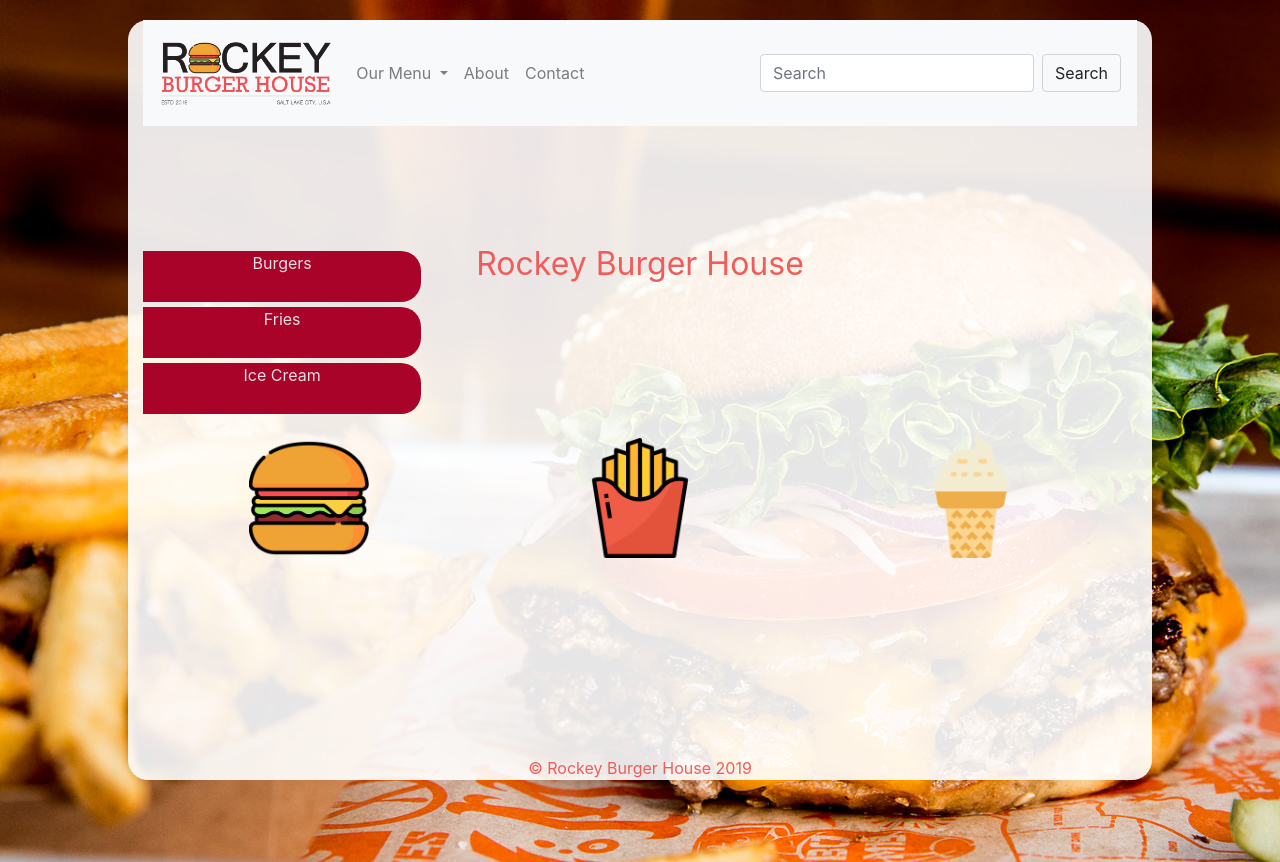
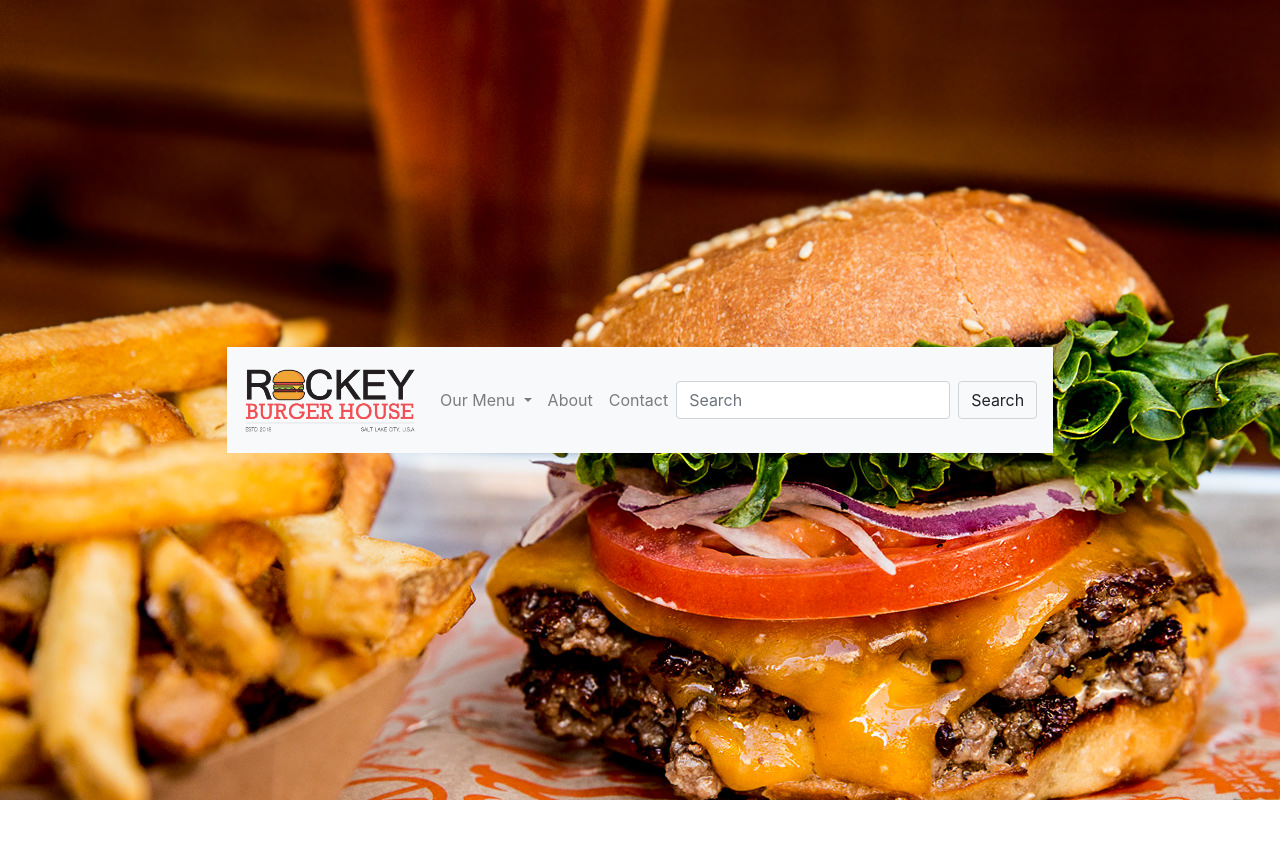
Before and after one commit to Devitar/Rockey-Burger-House-Website, a website: page Index.html in a window 1280 px wide. After the commit the page ends 800 px from the top, so only its background shows below. Drawn offline with nearby package versions, Linux system fonts and the light colour scheme.

Commit message:
Undo this
Pull from desktop pc

```diff
--- a/Index.html
+++ b/Index.html
@@ -1,21 +1,26 @@
 <!DOCTYPE html>
 <html lang="en">
+
 <head>
     <meta charset="UTF-8">
     <title>Rocky Burger House</title>
-    <link rel="stylesheet" href="https://stackpath.bootstrapcdn.com/bootstrap/4.2.1/css/bootstrap.min.css" integrity="sha384-GJzZqFGwb1QTTN6wy59ffF1BuGJpLSa9DkKMp0DgiMDm4iYMj70gZWKYbI706tWS" crossorigin="anonymous">
-    <link href="./Styles/CSS/mainStyle.css" rel="stylesheet" type="text/css"/>
+    <link rel="stylesheet" href="https://stackpath.bootstrapcdn.com/bootstrap/4.2.1/css/bootstrap.min.css" integrity="sha384-GJzZqFGwb1QTTN6wy59ffF1BuGJpLSa9DkKMp0DgiMDm4iYMj70gZWKYbI706tWS"
+        crossorigin="anonymous">
+    <link href="./Styles/CSS/mainStyle.css" rel="stylesheet" type="text/css" />
     <link href="https://fonts.googleapis.com/css?family=Montserrat" rel="stylesheet">
-    <script defer src="https://code.jquery.com/jquery-3.3.1.slim.min.js" integrity="sha384-q8i/X+965DzO0rT7abK41JStQIAqVgRVzpbzo5smXKp4YfRvH+8abtTE1Pi6jizo" crossorigin="anonymous"></script>
-    <script defer src="https://cdnjs.cloudflare.com/ajax/libs/popper.js/1.14.6/umd/popper.min.js" integrity="sha384-wHAiFfRlMFy6i5SRaxvfOCifBUQy1xHdJ/yoi7FRNXMRBu5WHdZYu1hA6ZOblgut" crossorigin="anonymous"></script>
-    <script defer src="https://stackpath.bootstrapcdn.com/bootstrap/4.2.1/js/bootstrap.min.js" integrity="sha384-B0UglyR+jN6CkvvICOB2joaf5I4l3gm9GU6Hc1og6Ls7i6U/mkkaduKaBhlAXv9k" crossorigin="anonymous"></script>
+    <script defer src="https://code.jquery.com/jquery-3.3.1.slim.min.js" integrity="sha384-q8i/X+965DzO0rT7abK41JStQIAqVgRVzpbzo5smXKp4YfRvH+8abtTE1Pi6jizo"
+        crossorigin="anonymous"></script>
+    <script defer src="https://cdnjs.cloudflare.com/ajax/libs/popper.js/1.14.6/umd/popper.min.js" integrity="sha384-wHAiFfRlMFy6i5SRaxvfOCifBUQy1xHdJ/yoi7FRNXMRBu5WHdZYu1hA6ZOblgut"
+        crossorigin="anonymous"></script>
+    <script defer src="https://stackpath.bootstrapcdn.com/bootstrap/4.2.1/js/bootstrap.min.js" integrity="sha384-B0UglyR+jN6CkvvICOB2joaf5I4l3gm9GU6Hc1og6Ls7i6U/mkkaduKaBhlAXv9k"
+        crossorigin="anonymous"></script>
 </head>
+
 <body>
-
-    <div class="container">
     <nav class="navbar navbar-expand-lg navbar-light bg-light">
-                    <a class="navbar-brand" href="#"><img src="./Assets/Images/rockeyburgers03-logo.png" class="logo" alt="Company Logo"/></a>
-                    <button class="navbar-toggler" type="button" data-toggle="collapse" data-target="#navbarSupportedContent" aria-controls="navbarSupportedContent" aria-expanded="false" aria-label="Toggle navigation">
+        <a class="navbar-brand" href="#"><img src="./Assets/Images/rockeyburgers03-logo.png" class="logo" alt="Company Logo" /></a>
+        <button class="navbar-toggler" type="button" data-toggle="collapse" data-target="#navbarSupportedContent"
+            aria-controls="navbarSupportedContent" aria-expanded="false" aria-label="Toggle navigation">
             <span class="navbar-toggler-icon"></span>
         </button>
 
@@ -25,7 +30,8 @@
               <a class="nav-link" href="#">Home <span class="sr-only">(current)</span></a>
             </li> -->
                 <li class="nav-item dropdown">
-                          <a class="nav-link dropdown-toggle colorText" href="#" id="navbarDropdown" role="button" data-toggle="dropdown" aria-haspopup="true" aria-expanded="false">
+                    <a class="nav-link dropdown-toggle colorText" href="#" id="navbarDropdown" role="button"
+                        data-toggle="dropdown" aria-haspopup="true" aria-expanded="false">
                         Our Menu
                     </a>
                     <div class="dropdown-menu" aria-labelledby="navbarDropdown">
@@ -51,31 +57,6 @@
             </form>
         </div>
     </nav>
-        <!-- <div class="top">
-            <div class="navBar">
-                <a href="#"><img src="./Assets/Images/rockeyburgers03-logo.png" class="logo" alt="Company Logo"/></a>
-                <div class="navigation">
-                    <a href="#" class="navLink">About Us</a>
-                    <a href="#" class="navLink">Contact</a>
-                </div>
-            </div>
-        </div> -->
-        <header class="mainHeader">Rockey Burger House</header>
-        <div class="middle">
-            <div class="sideBar">
-                <div class="sideBarSelection"><a href="#">Burgers</a></div>
-                <div class="sideBarSelection"><a href="#">Fries</a></div>
-                <div class="sideBarSelection"><a href="#">Ice Cream</a></div>
-            </div>
-            <div class="flexGrid">
-                <a class="column" href="#"><img src="./Assets/Icons/burger.png" class="gridImage" alt="Hamburger"/></a>
-                <a class="column" href="#"><img src="./Assets/Icons/french-fries.png" class="gridImage" alt="French Fries"/></a>
-                <a class="column" href="#"><img src="./Assets/Icons/ice-cream.png" class="gridImage" alt="Ice Cream"/></a>
-            </div>
-        </div>
-        <div class="bottom">
-            <footer class="mainFooter">&copy; Rockey Burger House 2019</footer>
-        </div>
-    </div>
 </body>
+
 </html>
--- a/Styles/SCSS/mainStyle.scss
+++ b/Styles/SCSS/mainStyle.scss
@@ -12,16 +12,10 @@ html{
     font-family: 'Montserrat', sans-serif;
 }
 body{
-    display: flex;
-    margin: 0;
-    padding: 0;
-    width: 100%;
     height: 100%;
     background: no-repeat;
     background: linear-gradient(to bottom, $gradientTop 0%,$gradientMid 44%,$gradientBottom 100%);
     background-image: url("../../Assets/Images/burger-hero.jpg");
-    justify-content: center;
-    align-items: center;
 }
 
 .parallax{
@@ -36,135 +30,3 @@ body{
     width: $width;
     height: $width;
  }
-
-.container{
-    display:flex;
-    flex-direction: column;
-    background-color: rgba(255,255,255,.9);
-    width: 80%;
-    max-width: 1100px;
-    height: 95%;
-    border-radius: 20px;
-    /*border-bottom-right-radius: 0%;*/
-    /*margin: 0 auto;*/
-
-}
-.top{
-    position: fixed;
-    top: 5%;
-    width: 75%;
-    height: 5%;
-    display: flex;
-    justify-content: flex-start;
-    align-items: center;
-    padding: 0 28px;
-}
-.logo{
-    height: 10vh;
-    margin-right: 5%;
-}
-.searchBox,.searchButton{
-    border-color: $mainGrey;
-}
-.searchButton:hover{
-    color: white;
-    background-color: $mainGrey;
-}
-a:hover{
-    color: $deepRed;
-}
-.navigation{
-    display: flex;
-    width: 55%;
-    align-items: center;
-    justify-content: flex-start;
-    font-size: 16px;
-}
-.navigation a{
-    text-decoration: none;
-    color: rgba(223, 92, 90, 1);
-    margin-left: 5%;
-}
-.mainHeader {
-    position: relative;
-    text-align: center;
-    top: 15%;
-    font-size: 32px;
-    color: rgba(240, 92, 90, 1);
-}
-.middle{
-    display: flex;
-    height: 70vh;
-    top: 16vh;
-    position: relative;
-    text-align: center;
-}
-.sideBar {
-    position: absolute;
-    display: flex;
-    flex-direction: column;
-    justify-content: center;
-    align-items: center;
-    width: 28%;
-    height: 30%;
-    bottom: 80%;
-}
-.sideBarSelection {
-    width: 100%;
-    height: 33%;
-    background-color: $deepRed;
-    margin-top: 5px;
-    border-radius: 0 20px 20px 0;
-    text-align: center;
-}
-.sideBarSelection a {
-    text-decoration: none;
-    height: 100%;
-    color: rgba(223, 223, 223, 1);
-}
-
-.menuHeader{
-    width: 100%;
-    height: 5vh;
-}
-
-.flexGrid {
-    display: flex;
-    width: 100%;
-    height: 70%;
-    align-items: center;
-    justify-content: space-between;
-}
-.column {
-    flex: 1;
-    width: 60%;
-}
-.gridImage {
-    height: 15vh;
-}
-.bottom {
-    position: relative;
-    display: flex;
-    flex: 1;
-    justify-content: center;
-    align-items: flex-end;
-    width: 100%;
-}
-.mainFooter {
-    color: rgba(240, 92, 90, 1);
-}
-
-@media (max-width: 920px) {
-    .flexGrid {
-        flex-direction: column;
-    }
-    .navigation {
-        flex-direction: column;
-    }
-    .navLink {
-        font-size: 24px;
-    }
-    .sideBar {
-        display: none;
-    }
-}
```
Also changed, not shown: Index_old.html (added, +81 -0 lines). Lines whose indentation alone changed are shown as unchanged.
